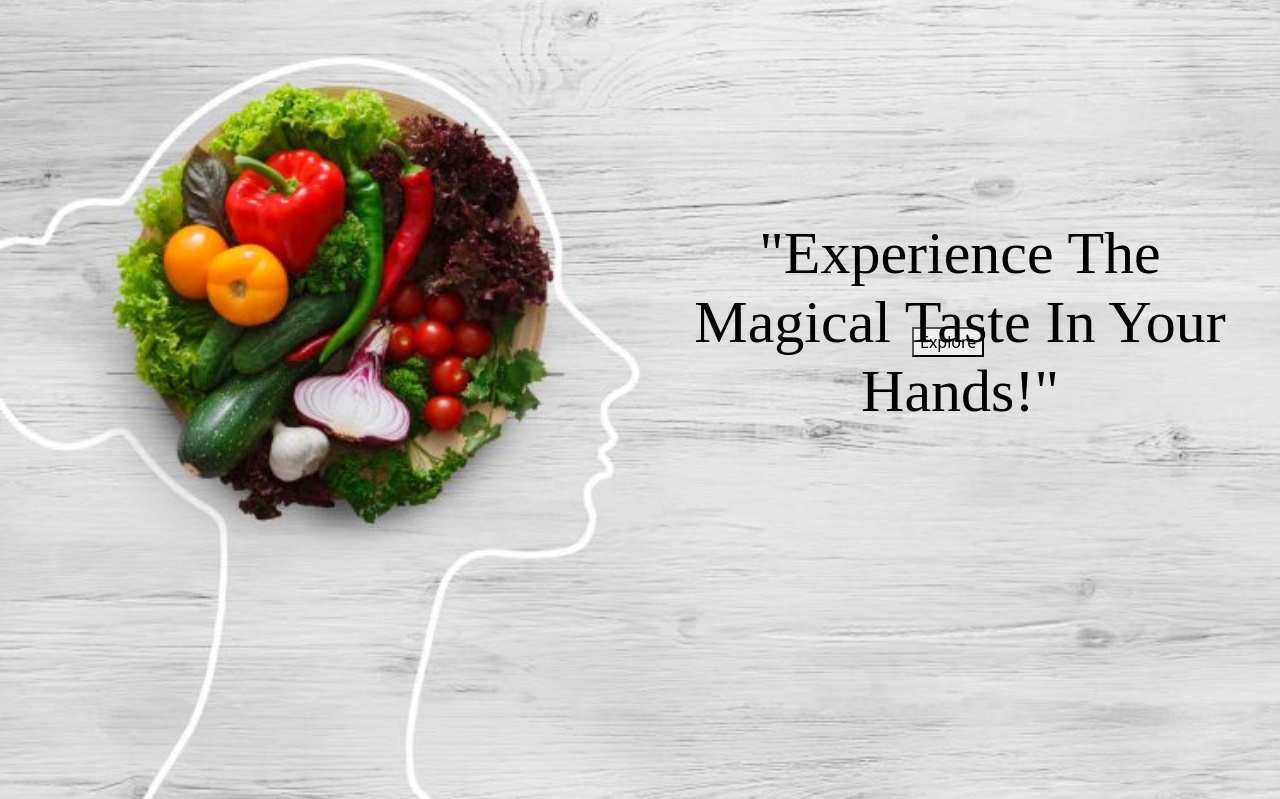
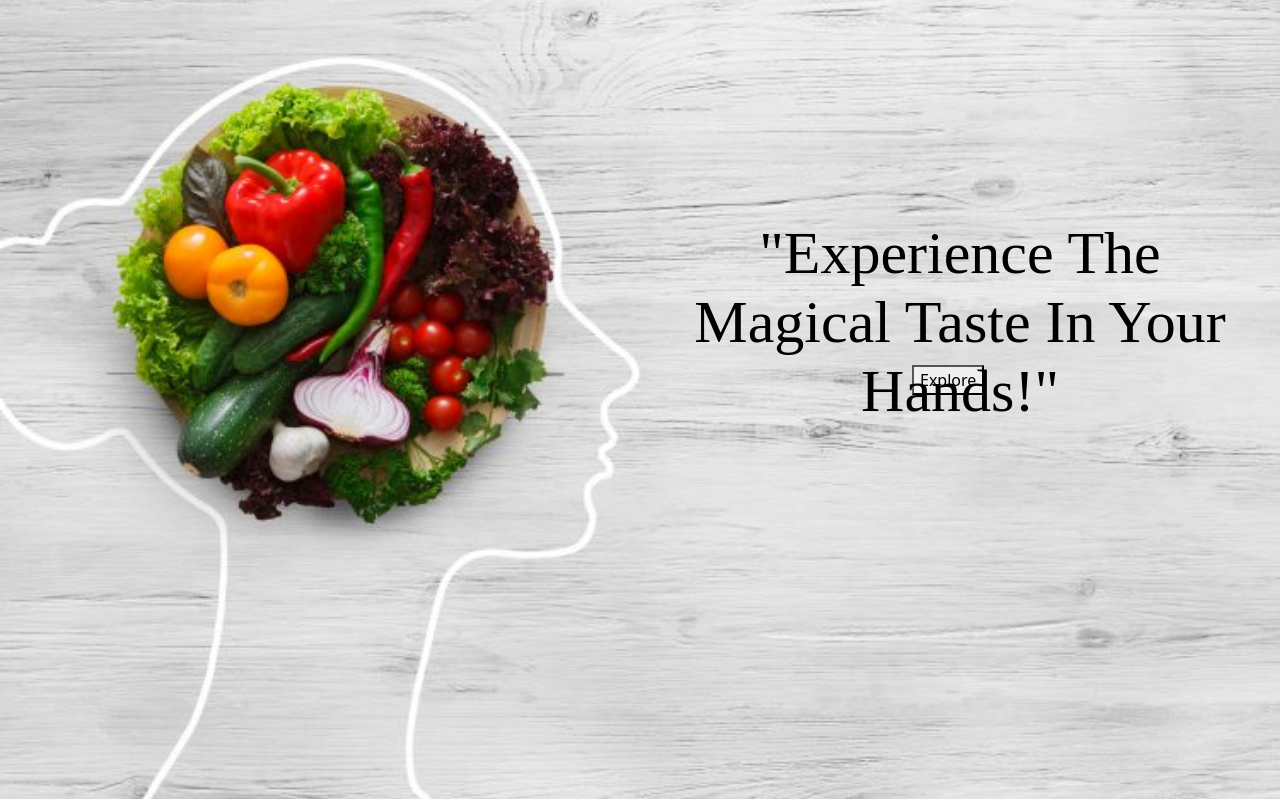
Before and after one commit to amisha-shrivastava/ShopIng, a Flask app: page / in a window 1280 px wide; the page is wider, and only the part inside the window is pictured. Shown: the part 70-869 px from the top of that part. Run offline with Flask 3, Linux system fonts and the light colour scheme.

Commit message:
landing page

```diff
--- a/static/css/style.css
+++ b/static/css/style.css
@@ -26,7 +26,7 @@
 }
 
 .bg .explore{
-    margin-top: 25%;
+    margin-top: 28%;
     margin-left: 70%;
     padding: 8px 16px;
     color: #000000;
```
